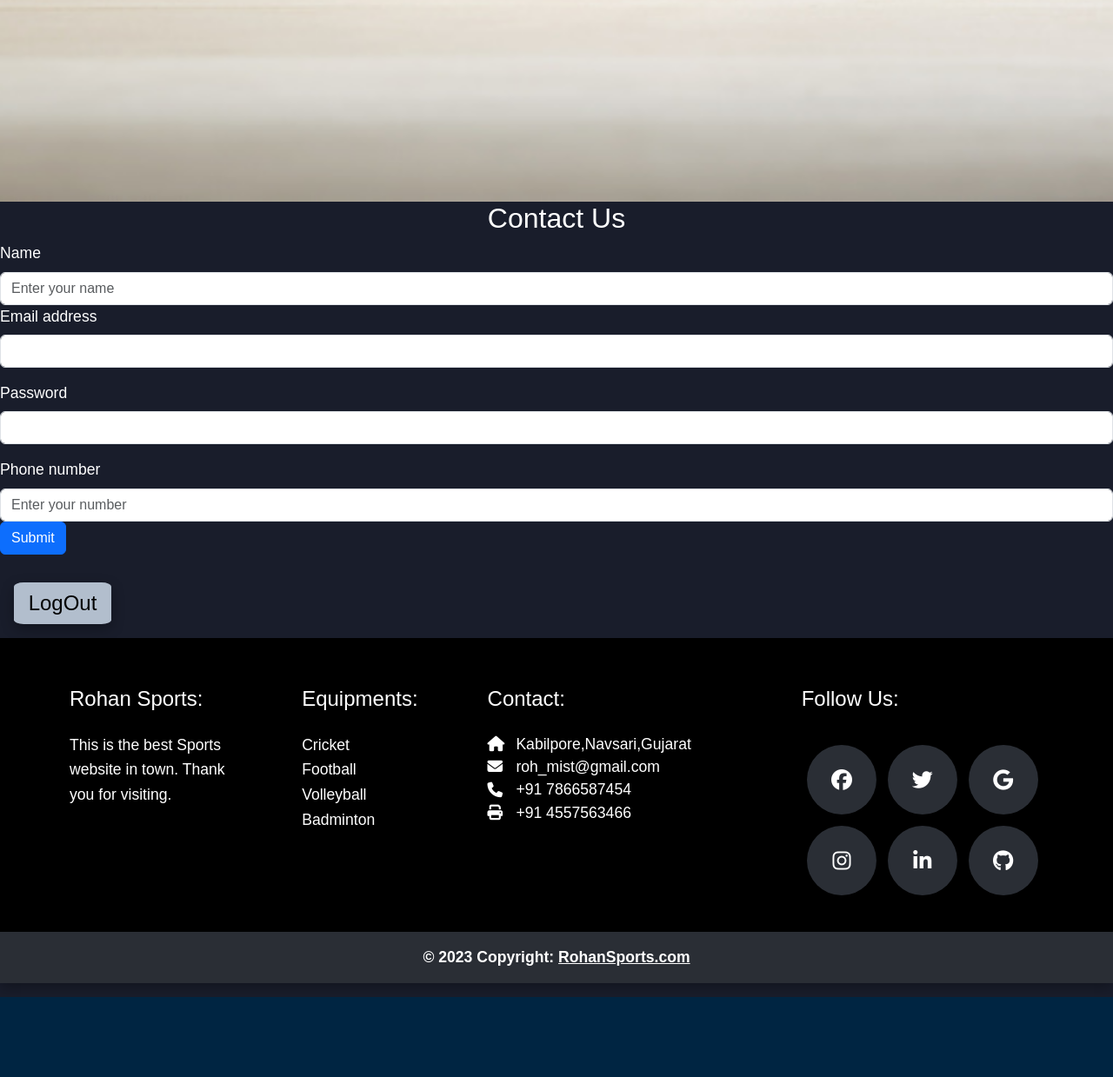
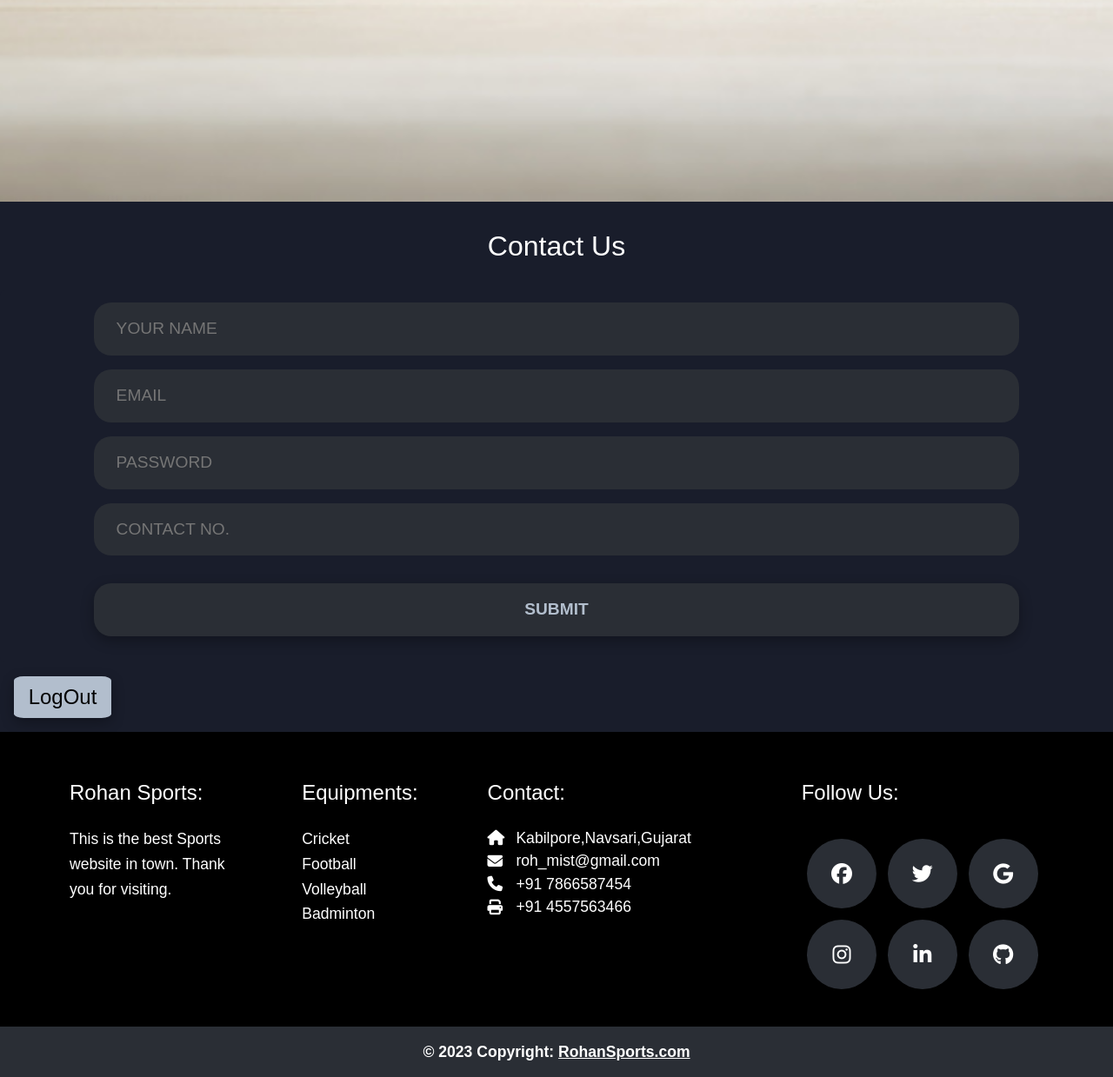
Before and after one commit to Rohan-231/RohanProjects, a Django app: page /contactus in a window 1280 px wide. Shown: the part 679-1918 px from the top of the page at 87% size. Before the commit the page ends 1826 px from the top, so only its background shows below. Run offline with Django 4.2, Linux system fonts and the light colour scheme; a user stored in the database is signed in; some libraries are stand-ins or nearby versions.

Commit message:
contactus-edited

```diff
--- a/Sports_Equipments WebApp/static/css/styles.css
+++ b/Sports_Equipments WebApp/static/css/styles.css
@@ -350,4 +350,61 @@ nav form .search-btn {
 .about-items-bottom .about-items .about-item .about-card ul li a:hover {
   background-color: var(--color-secondary);
   color: var(--color-black);
+}
+
+.contactus {
+  background-color: var(--color-primary);
+}
+.contactus h2 {
+  margin: 2rem;
+}
+.contactus .form-control {
+  border: none;
+  background-color: var(--color-primary);
+}
+.contactus .form-control .input-control {
+  margin: 0 6rem;
+}
+.contactus .form-control .input-control input {
+  padding: 1rem 1.6rem;
+  margin: 0.5rem 0;
+  border: none;
+  outline: none;
+  border-radius: 20px;
+  background-color: var(--color-grey-5);
+  color: var(--color-grey-2);
+  width: 100%;
+  font-size: 1.2rem;
+  resize: none;
+  transition: 0.3s ease-in-out;
+}
+.contactus .form-control .input-control input ::-webkit-input-placeholder {
+  color: var(--color-white);
+}
+.contactus .form-control .input-control input:hover {
+  border: 0.5px solid var(--color-grey-3);
+}
+.contactus .form-control .buttons {
+  margin: 1rem 6rem;
+}
+.contactus .form-control .buttons input {
+  padding: 1rem 1.6rem;
+  margin: 0.5rem 0;
+  border: none;
+  outline: none;
+  border-radius: 20px;
+  background-color: var(--color-grey-5);
+  color: var(--color-grey-2);
+  width: 100%;
+  font-size: 1.2rem;
+  resize: none;
+  transition: 0.3s ease-in-out;
+  box-shadow: var(--box-shadow-1);
+  font-weight: 900;
+}
+.contactus .form-control .buttons input:hover {
+  background-color: var(--color-secondary);
+  color: var(--color-black);
+  cursor: pointer;
+  outline: none;
 }/*# sourceMappingURL=styles.css.map */
--- a/Sports_Equipments WebApp/static/css/styles.scss
+++ b/Sports_Equipments WebApp/static/css/styles.scss
@@ -288,26 +288,32 @@ nav {
 .aboutus-mid {
     background-color: var(--color-grey-5);
     font-family: 'Lucida Sans', 'Lucida Sans Regular', 'Lucida Grande', 'Lucida Sans Unicode', Geneva, Verdana, sans-serif;
+
     i {
         color: var(--color-secondary);
         font-size: 8rem;
     }
+
     p {
         color: var(--color-grey-3);
     }
+
     .mid-upper-img {
         box-shadow: var(--box-shadow-1);
     }
+
     .mid-lower-img {
         box-shadow: var(--box-shadow-1);
     }
+
     .btn-container {
         display: flex;
         align-self: flex-start;
         margin: 2rem 0 0 0;
         width: 50vw;
     }
-    .main-btn{
+
+    .main-btn {
         border-radius: 30px;
         color: var(--color-black);
         font-weight: 600;
@@ -321,12 +327,14 @@ nav {
         padding: 0.6rem 1rem 0.6rem 1rem;
         text-decoration-line: none;
     }
-    .main-btn::before{
+
+    .main-btn::before {
         content: '';
         z-index: -1;
         transform: translateX(100%);
     }
-    .main-btn:hover{
+
+    .main-btn:hover {
         background-color: var(--color-secondary);
         transform: translateX(0);
     }
@@ -411,3 +419,65 @@ nav {
         }
     }
 }
+
+
+// contactus
+
+.contactus {
+    h2 {
+        margin: 2rem;
+    }
+    background-color: var(--color-primary);
+    .form-control {
+        border: none;
+        background-color: var(--color-primary);
+        .input-control {
+            margin: 0 6rem;
+            input {
+                padding: 1rem 1.6rem;
+                margin: 0.5rem 0;
+                border: none;
+                outline: none;
+                border-radius: 20px;
+                background-color: var(--color-grey-5);
+                color: var(--color-grey-2);
+                width: 100%;
+                font-size: 1.2rem;
+                resize: none;
+                transition: 0.3s ease-in-out;
+
+                ::-webkit-input-placeholder {
+                    color: var(--color-white);
+                }
+
+                &:hover {
+                    border: 0.5px solid var(--color-grey-3);
+                }
+            }
+        }
+        .buttons{
+            margin: 1rem 6rem;
+            input {
+                padding: 1rem 1.6rem;
+                margin: 0.5rem 0;
+                border: none;
+                outline: none;
+                border-radius: 20px;
+                background-color: var(--color-grey-5);
+                color: var(--color-grey-2);
+                width: 100%;
+                font-size: 1.2rem;
+                resize: none;
+                transition: 0.3s ease-in-out;
+                box-shadow: var(--box-shadow-1);
+                font-weight: 900;
+                &:hover{
+                    background-color: var(--color-secondary);
+                    color: var(--color-black);
+                    cursor: pointer;
+                    outline: none;
+                }
+            }
+        }
+    }
+}
--- a/Sports_Equipments WebApp/templates/contactus.html
+++ b/Sports_Equipments WebApp/templates/contactus.html
@@ -2,29 +2,37 @@
 
 {% block title %}Contact Us{% endblock title %}
 {% block body %}
+
+{% comment %} <link rel="stylesheet" href="../static/css/styles.css"> {% endcomment %}
+{% load static %}
+<link rel="stylesheet" href="{% static '../static/css/styles.css' %}">
+
 <div class="container-fluid px-0">
     <img src="/static/img/cus1.jpg" class="d-block w-100 mx-0" alt="">
 </div>
-<div>
-    <h2 class="text-center"> Contact Us</h2>
-    <form method = "post" action = "/contactus">
+
+<div class="contactus">
+    <h2 class="text-center">Contact Us</h2>
+    <form class="form-control" method="post" action="/contactus">
         {% csrf_token %}
-        <div class="mb-3">
-            <label for="Name" class="form-label">Name</label>
-            <input type="name" class="form-control" id="name" name = "name" placeholder = "Enter your name" aria-describedby="emailHelp">
-            <div class="mb-3">
-                <label for="exampleInputEmail1" class="form-label">Email address</label>
-                <input type="email" class="form-control" id="exampleInputEmail1" name = "email" aria-describedby="emailHelp">
+            <div class="input-control">
+                <input type="name" id="name" name="name" placeholder="YOUR NAME"
+                aria-describedby="emailHelp" required>
             </div>
-            <div class="mb-3">
-                <label for="exampleInputPassword1" class="form-label">Password</label>
-                <input type="password" class="form-control" id="exampleInputPassword1" name = "password">
+            <div class="input-control">
+                <input type="email" id="exampleInputEmail1" name="email" placeholder="EMAIL"
+                aria-describedby="emailHelp" required>
             </div>
-            <div class="mb-3">
-                <label for="phonenumber" class="form-label">Phone number</label>
-                <input type="PhoneNumber" class="form-control" id="Phone Number" name = "phonenumber" placeholder = "Enter your number" aria-describedby="emailHelp">
-
-            <button type="submit" class="btn btn-primary mb-3">Submit</button>
+            <div class="input-control">
+                <input type="password" id="exampleInputPassword1" name="password" placeholder="PASSWORD" required>
+            </div>
+            <div class="input-control">
+                <input type="PhoneNumber" id="Phone Number" name="phonenumber"
+                    placeholder="CONTACT NO." aria-describedby="emailHelp" required>
+            </div>
+            <div class="buttons">
+                <input type="button" value="SUBMIT">
+            </div>
     </form>
 </div>
 {% endblock body %}
```
Also changed, not shown: 1 other file.
